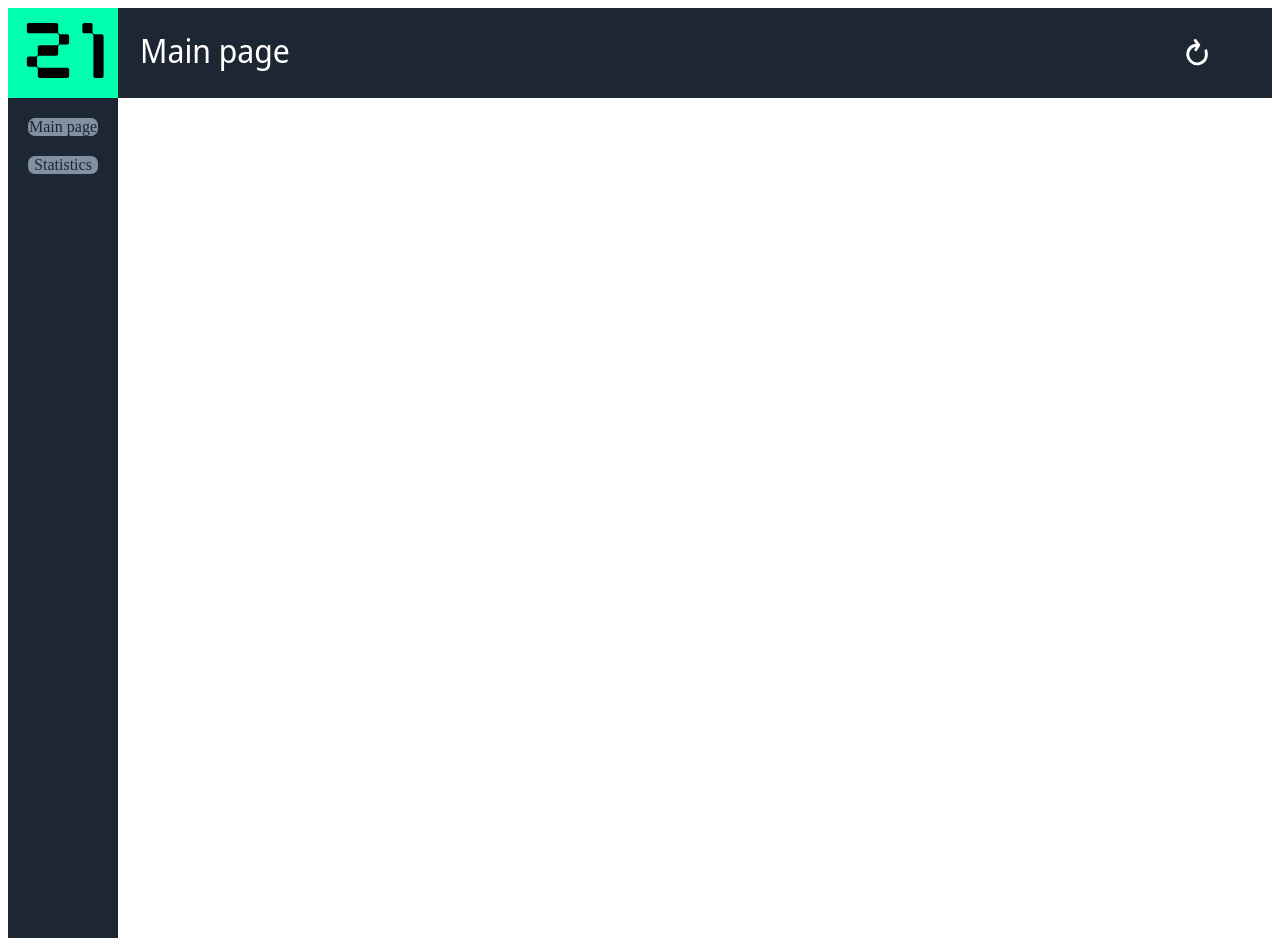
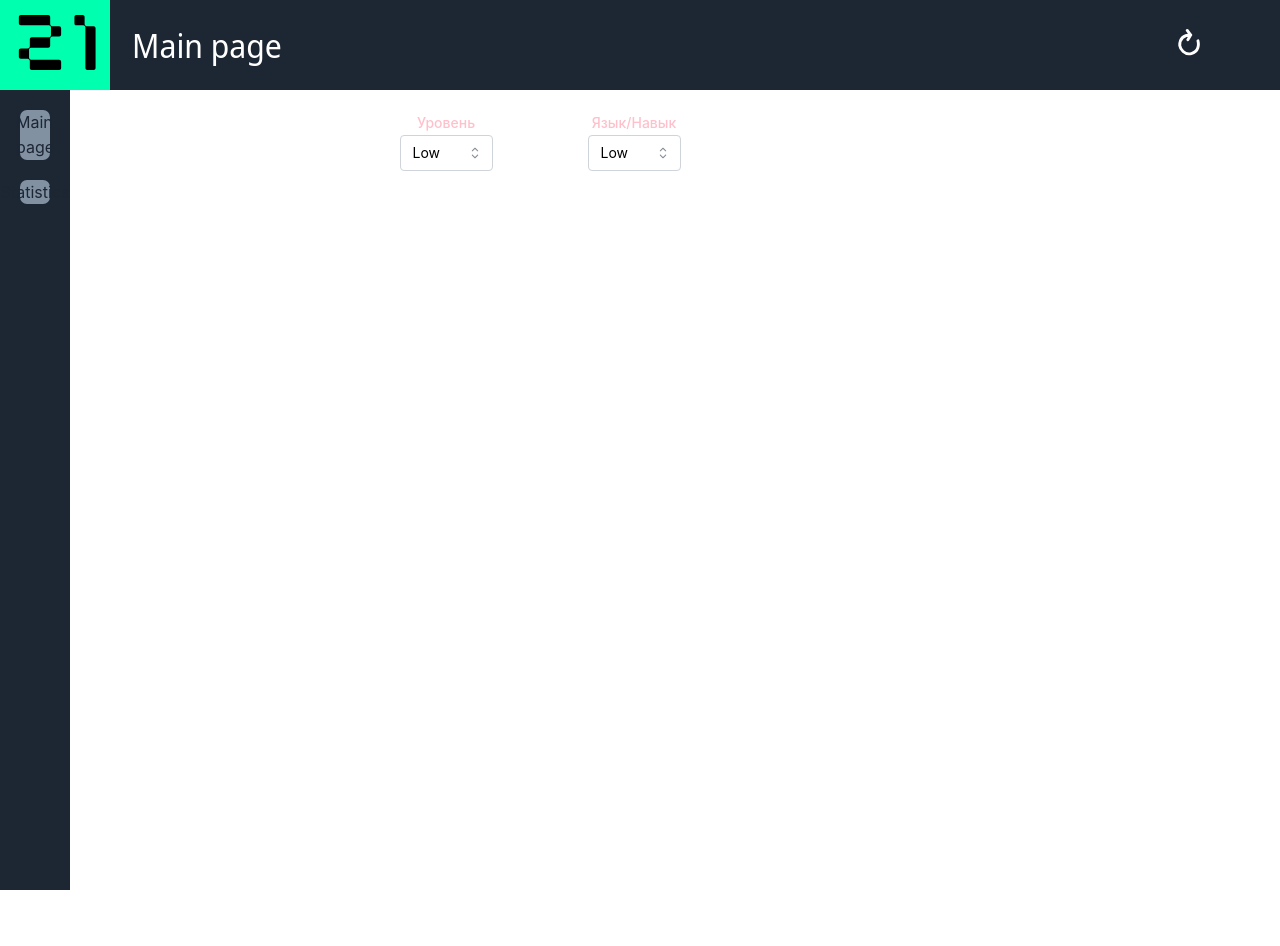
Before and after one commit to ApxuTIP/Hakaton_26.04.25, a React (Vite) app: page / in a window 1280 px wide. After the commit the page ends 890 px from the top, so only its background shows below. Built offline with nearby package versions, Linux system fonts and the light colour scheme.

Commit message:
Stage-Two

```diff
--- /dev/null
+++ b/postcss.config.cjs
@@ -0,0 +1,14 @@
+module.exports = {
+    plugins: {
+      'postcss-preset-mantine': {},
+      'postcss-simple-vars': {
+        variables: {
+          'mantine-breakpoint-xs': '36em',
+          'mantine-breakpoint-sm': '48em',
+          'mantine-breakpoint-md': '62em',
+          'mantine-breakpoint-lg': '75em',
+          'mantine-breakpoint-xl': '88em',
+        },
+      },
+    },
+  };
--- a/src/App.jsx
+++ b/src/App.jsx
@@ -1,12 +1,22 @@
 import Header from "./Header.jsx"
 import Sidebar from "./Sidebar.jsx";
+import Button from "./Button.jsx";
+import '@mantine/core/styles.css';
+
+import { createTheme, MantineProvider } from '@mantine/core';
+
+const theme = createTheme({
+  /** Put your mantine theme override here */
+});
+
 
 function App() {
   return(
-    <>
+    <MantineProvider>
         <Header/>
         <Sidebar/>
-    </>
+        <Button/>
+    </MantineProvider>
 
   );
 }
--- /dev/null
+++ b/src/Button.jsx
@@ -0,0 +1,19 @@
+import { NativeSelect } from '@mantine/core';
+
+
+import { useState } from "react";
+
+function Button() {
+    return (
+        <div className="main_button">
+            <div>
+            <NativeSelect label="Уровень" description="" data={['Low', 'Middle', 'High']} />
+            </div>
+            <div>
+            <NativeSelect label="Язык/Навык" description="" data={['Low', 'Middle', 'High']} />
+            </div>
+        </div>
+    );
+}
+
+export default Button
--- a/src/index.css
+++ b/src/index.css
@@ -41,14 +41,16 @@
   width: 70px;
   height: 100vh;
   padding: 20px;
+  position: absolute;
+  z-index: 10;
 }
 
-.sidebar_ul{
+.sidebar_ul {
   padding: 0;
   margin: 0;
 }
 
-.sidebar_li{
+.sidebar_li {
   list-style: none;
   background-color: #8191A2;
   width: auto;
@@ -56,9 +58,23 @@
   margin-bottom: 20px;
 }
 
-.sidebar_a{
+.sidebar_a {
   display: flex;
   justify-content: center;
   text-decoration: none;
   color: #1D2633;
 }
+
+.main_button {
+  margin-top: 20px;
+  margin-right: 200px;
+  display: flex;
+  justify-content: center;
+  text-align: center;
+  gap: 95px;
+}
+
+
+.mantine-NativeSelect-label {
+  color: pink;
+}
```
Also changed, not shown: package.json (+8 -1 lines), 1 other file (tests, documents, lock files or other folders).
